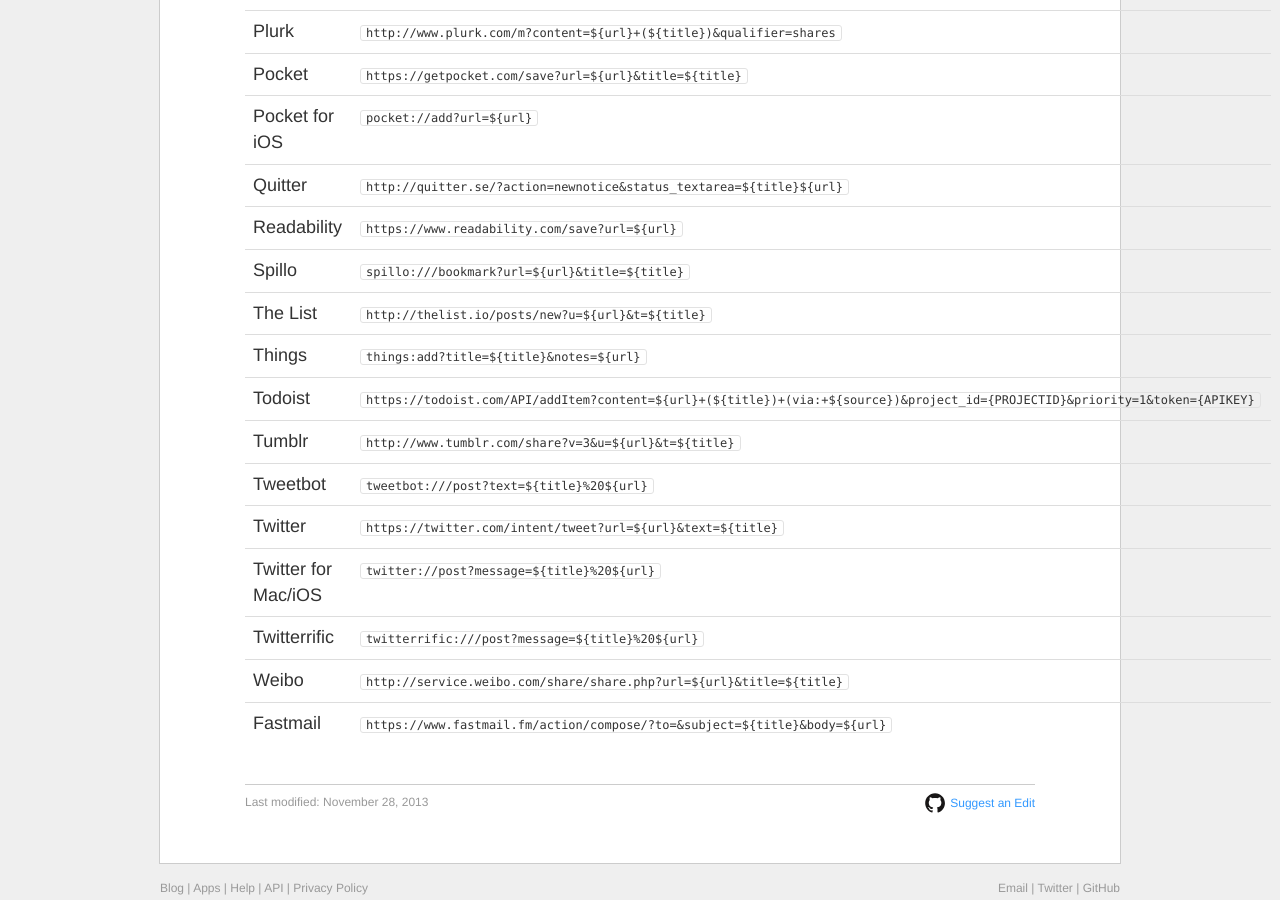
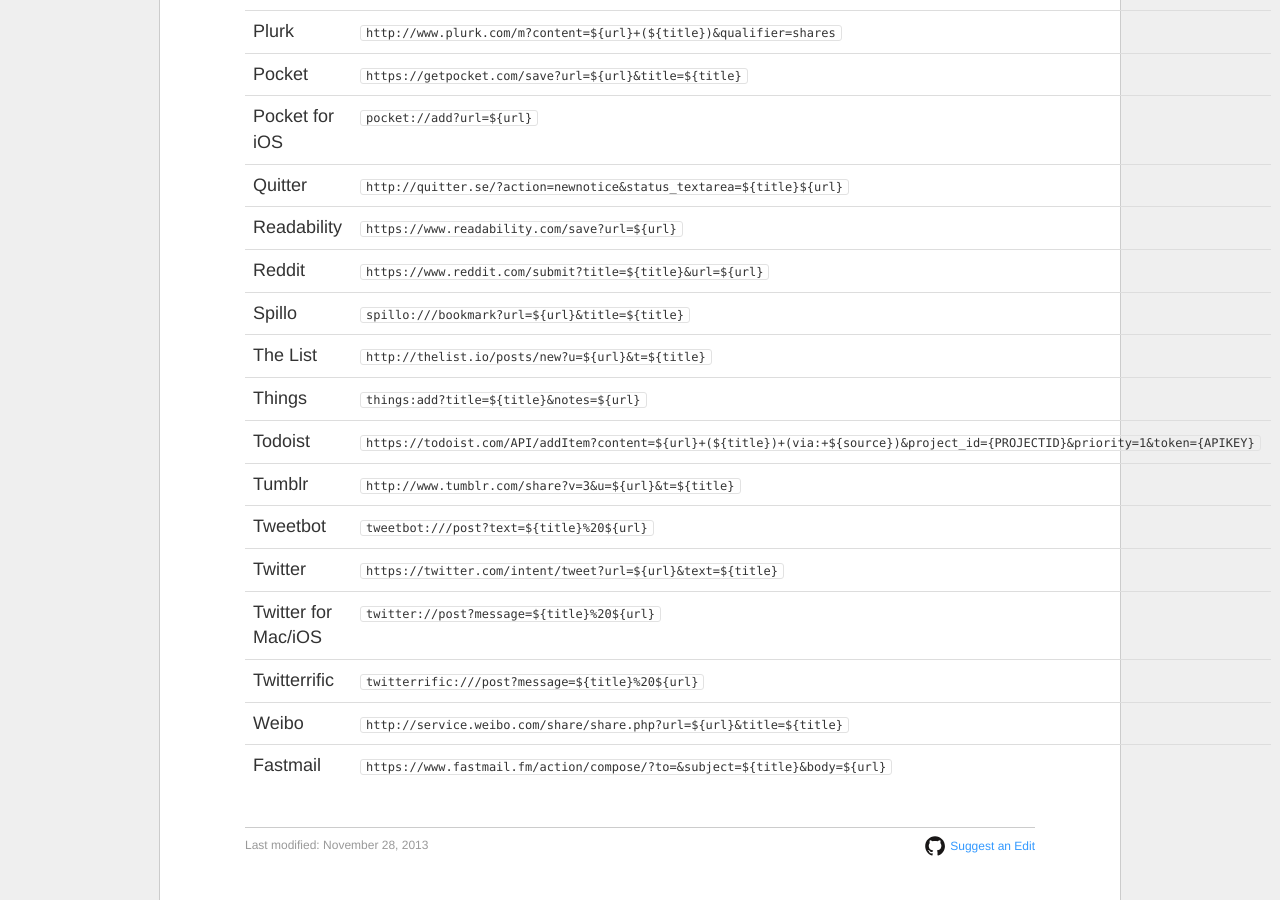
Before and after one commit to willrobin/feedbin-help, a Jekyll site: the page built from _posts/2013-11-28-sharing-read-it-later-services.md, in a window 1280 px wide and 900 px high, scrolled down 1884 px. Built offline with Jekyll 4.4.1, drawn with Linux system fonts in a browser that asks for light colours; comment, search, counter and statistics services are not loaded.

Commit message:
Added Reddit as a sharing service

```diff
--- a/_posts/2013-11-28-sharing-read-it-later-services.md
+++ b/_posts/2013-11-28-sharing-read-it-later-services.md
@@ -68,6 +68,7 @@
 | Pocket for iOS        | `pocket://add?url=${url}`                                                          |
 | Quitter               | `http://quitter.se/?action=newnotice&status_textarea=${title}${url}`               |
 | Readability           | `https://www.readability.com/save?url=${url}`                                      |
+| Reddit                | `https://www.reddit.com/submit?title=${title}&url=${url}`                          |
 | Spillo                | `spillo:///bookmark?url=${url}&title=${title}`                                     |
 | The List              | `http://thelist.io/posts/new?u=${url}&t=${title}`                                  |
 | Things                | `things:add?title=${title}&notes=${url}`                                           |
```
